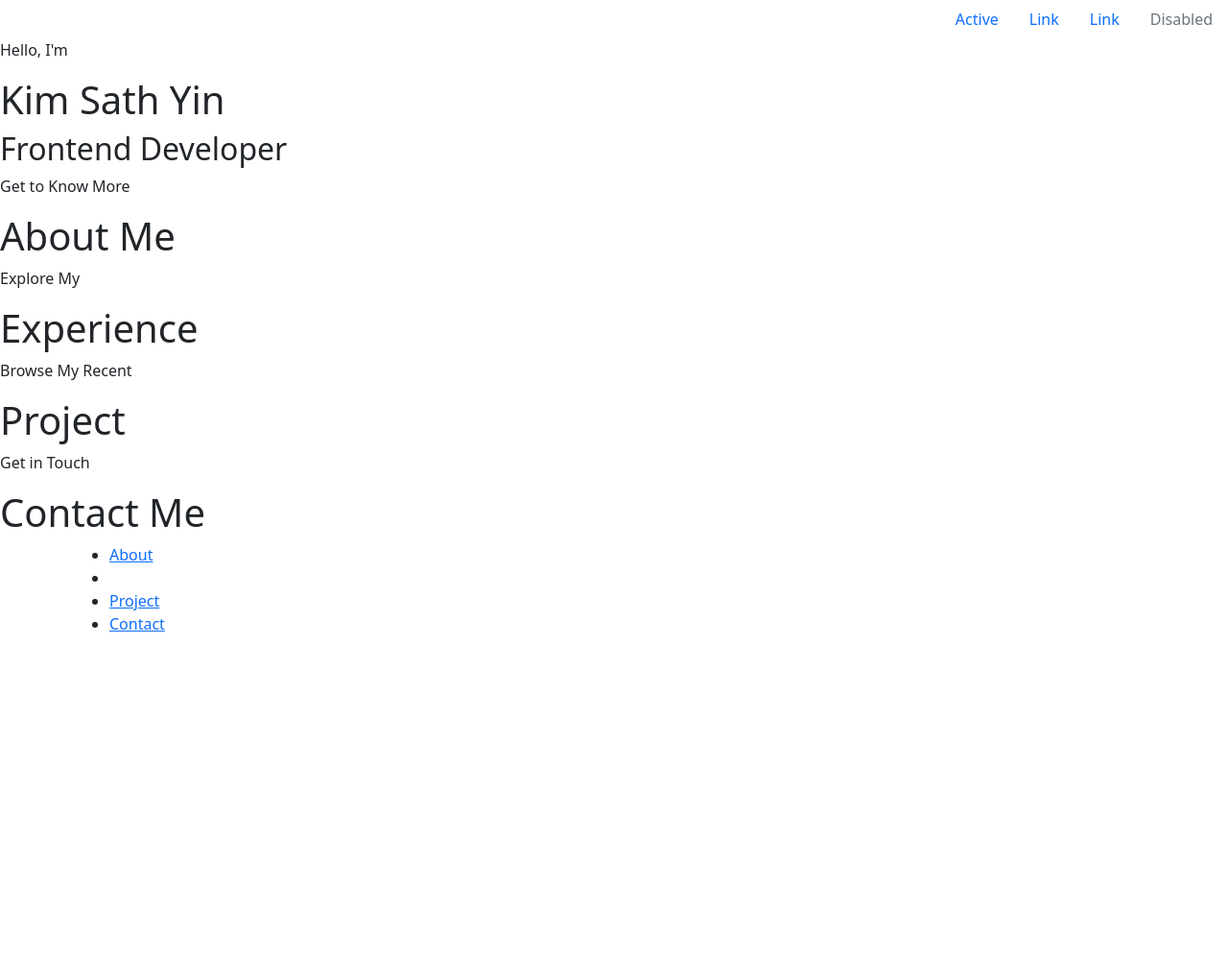
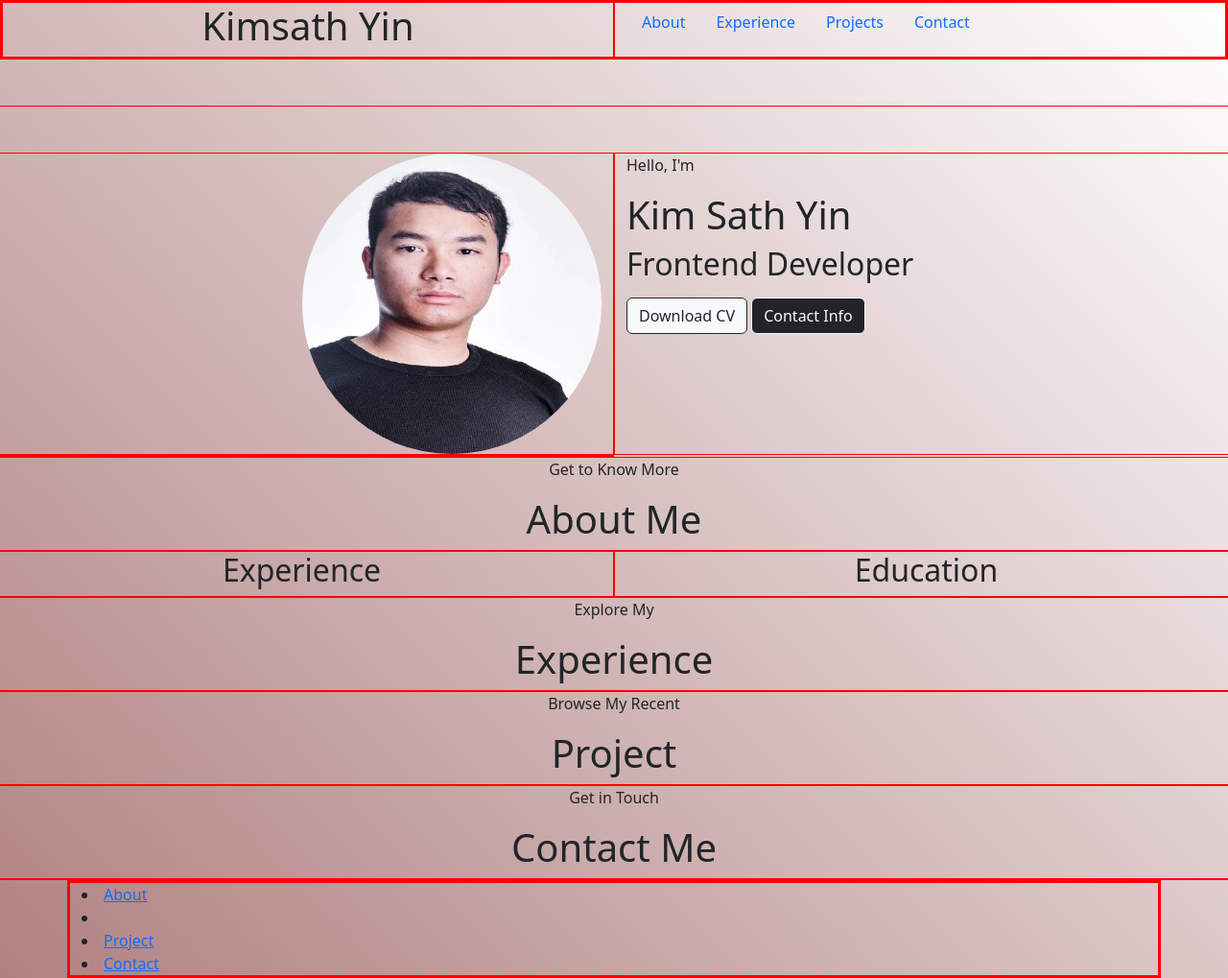
Before and after one commit to friedkimchee/portfolio, a plain HTML site: page index.html in a window 1280 px wide. Shown: the whole page at 96% size. Before the commit the page ends 800 px from the top, so only its background shows below. Drawn offline with nearby package versions, Linux system fonts and the light colour scheme.

Commit message:
profile version 1.2

```diff
--- a/css/styless.css
+++ b/css/styless.css
@@ -1,7 +1,17 @@
-div {
-    border: 5px soild red;
-}
 
 .navbar {
     background-color: teal;
 }
+
+#profile1 {
+    border-radius: 50%;
+
+}
+
+body {
+    background-image:linear-gradient(45deg,  #b08181, #ffffff);
+}
+
+div {
+    border: 1px solid red;
+}
--- a/index.html
+++ b/index.html
@@ -16,66 +16,97 @@
 
 
         <header>
-            <div>
-                <nav class="nav justify-content-end nav-expand-lg">
+            <div class="container-fluid text-center mb-5">
+                <div class="row">
+                    <div class="col col-sm-6">
+                        <h1>Kimsath Yin</h1>
+                    </div>
+                    <div class="col-sm-6 col-md-6 col-lg-6">
+                        <nav class="nav nav-expand-md">
                             <li class="nav-item">
-                      <a class="nav-link active" aria-current="page" href="#">Active</a>
+                            <a class="nav-link active" aria-current="page" href="#">About</a>
                             </li>
                             <li class="nav-item">
-                      <a class="nav-link" href="#">Link</a>
+                            <a class="nav-link" href="#">Experience</a>
                             </li>
                             <li class="nav-item">
-                      <a class="nav-link" href="#">Link</a>
+                            <a class="nav-link" href="#">Projects</a>
                             </li>
                             <li class="nav-item">
-                      <a class="nav-link disabled">Disabled</a>
+                            <a class="nav-link">Contact</a>
                             </li>
                         </nav>
+                    </div>
+                </div>
             </div>
 
         </header>
 
         <!-- main section-->
-        <main>
-            <!-- introduction-->
-            <section id="intro">
-                <p>Hello, I'm</p>
-                <h1>Kim Sath Yin</h1>
-                <h2>Frontend Developer</h2>
-            </section >
+        <main class="cointainer-fluid text-center">
+
+                <div class="row">
+                    <!-- introduction -->
+                    <div class="col-12 col-sm-6 col-md-6 col-lg-6 mt-5">
+                        <img src="img/1517367508297.jpg" alt="profile-pic" class="d-block w-50  float-end" id="profile1"/>
+                    </div>
+                    <div class="col-6 col-sm-6 col-md-6 col-lg-6 text-start mt-5">
+
+                            <p >Hello, I'm</p>
+                            <h1 >Kim Sath Yin</h1>
+                            <h2 >Frontend Developer</h2>
+                            <button type="button" class="btn btn-light btn-md btn-outline-dark mt-2">Download CV</button>
+                            <button type="button" class="btn btn-dark btn-md btn-outline-light mt-2 ">Contact Info</button>
+
+
+                    </div>
+
+                    <div class="col-sm-6 col-md-6">
+
+                    </div>
                             <!-- about me -->
-            <section id="about">
+                    <div class="col-12 col-sm-12 col-md-12 col-lg-12">
                                 <p>Get to Know More</p>
                                 <h1>About Me</h1>
-            </section>
+                    </div>
+
+                        <div class="col-12 col-sm-6 col-md-6 col-lg-6">
+                            <h2>Experience</h2>
+                        </div>
+                        <div class="col-12 col-sm-6 col-md-6 col-lg-6">
+                            <h2>Education</h2>
+                        </div>
                             <!-- experience -->
+                     <div class="col-12 col-sm-12 col-md-12 col-lg-12">
                             <section id="experience">
                                 <p>Explore My</p>
                                 <h1>Experience</h1>
                             </section>
+                    </div>
                             <!-- project-->
-            <section id="project">
+                    <div class=" col-12 col-sm-12 col-md-12 col-lg-12">
                                 <p>Browse My Recent</p>
                                 <h1>Project</h1>
-            </section>
+                    </div>
                             <!-- contact -->
-            <section id="contact">
+                    <div class="col-12 col-sm-12 col-md-12 col-lg-12">
                                 <p>Get in Touch</p>
                                 <h1>Contact Me</h1>
-            </section>
+                    </div>
+                </div>
+            </div>
                     </main>
-
         <!-- footer-->
         <footer>
             <div class="container">
                 <div class="row">
                     <div class="col">
-                        <ul class="listed-unstyle">
+                        <nav class="listed-unstyle">
                             <li><a href="#about">About</a></li>
                             <li><a href="#experience"></a></a></li>
                             <li><a href="#project">Project</a></li>
                             <li><a href="#contact">Contact</a></li>
-                        </ul>
+                        </nav>
                     </div>
                 </div>
             </div>
```
Also changed, not shown: about.html (deleted), img/1517367508297.jpg (added). Lines whose indentation alone changed are shown as unchanged.
